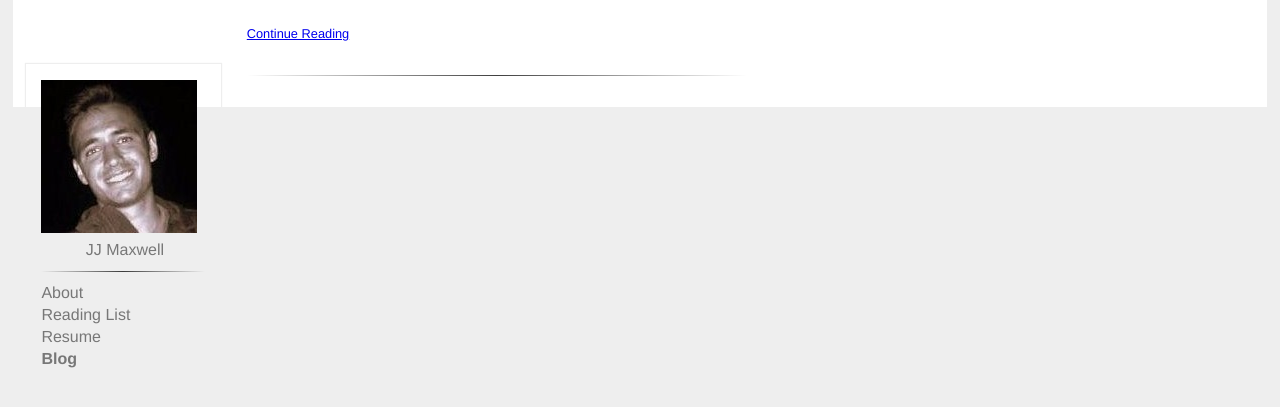
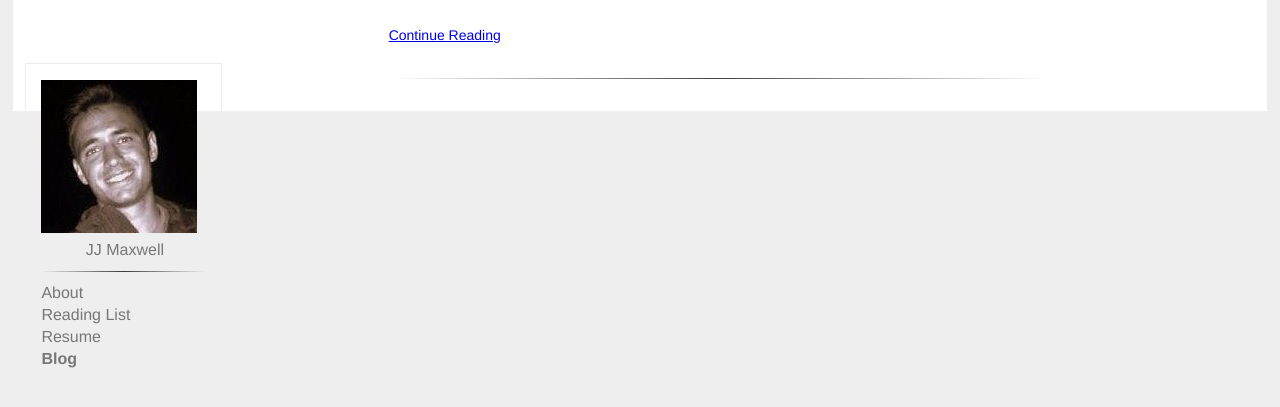
Before and after one commit to jjmaxwell4/personalsite, a Python web app: template templates/front.html in a window 1280 px wide. Shown: the top 407 px of the page. Run offline with Jinja, Linux system fonts and the light colour scheme; the template is opened without the code that fills it: most values are stand-ins (such as "Sample title", 1, 10 or a date in 2020).

```diff
--- a/static/main.css
+++ b/static/main.css
@@ -68,6 +68,8 @@ table {
 #text {
   width: 500px;
 	padding: 0;
+  margin-right: auto;
+  margin-left: auto;
 }
 
 #text h4 {
@@ -133,7 +135,7 @@ A.current {
 }
 
 #post {
-	width: 50%;
+	width: 70%;
 	padding: 0;
     margin-left: auto;
     margin-right: auto;
--- a/templates/front.html
+++ b/templates/front.html
@@ -4,7 +4,7 @@
 {% block content %}
 
   {% for p in posts %}
-	<div id="text">
+	<div id="post">
     {{ p.render_snipit() | safe }}
     <p><a href={{p.key().id()}}> Continue Reading </a></p>
 	<br>
--- a/templates/permalink.html
+++ b/templates/permalink.html
@@ -2,7 +2,7 @@
 {% set active_page = "Blog" %}
 
 {% block content %}
-	<div id="text">
+	<div id="post">
   	{{post.render() | safe}}
 
     <br>
```
